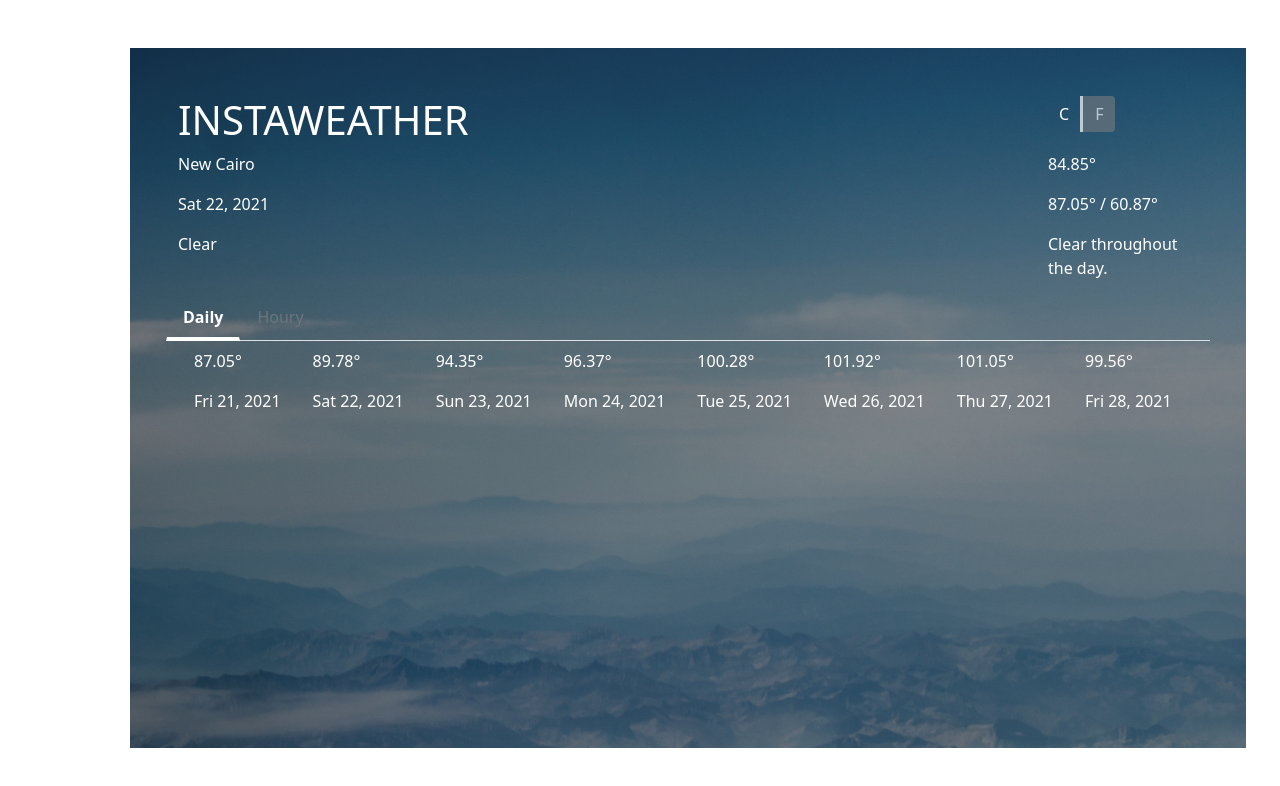
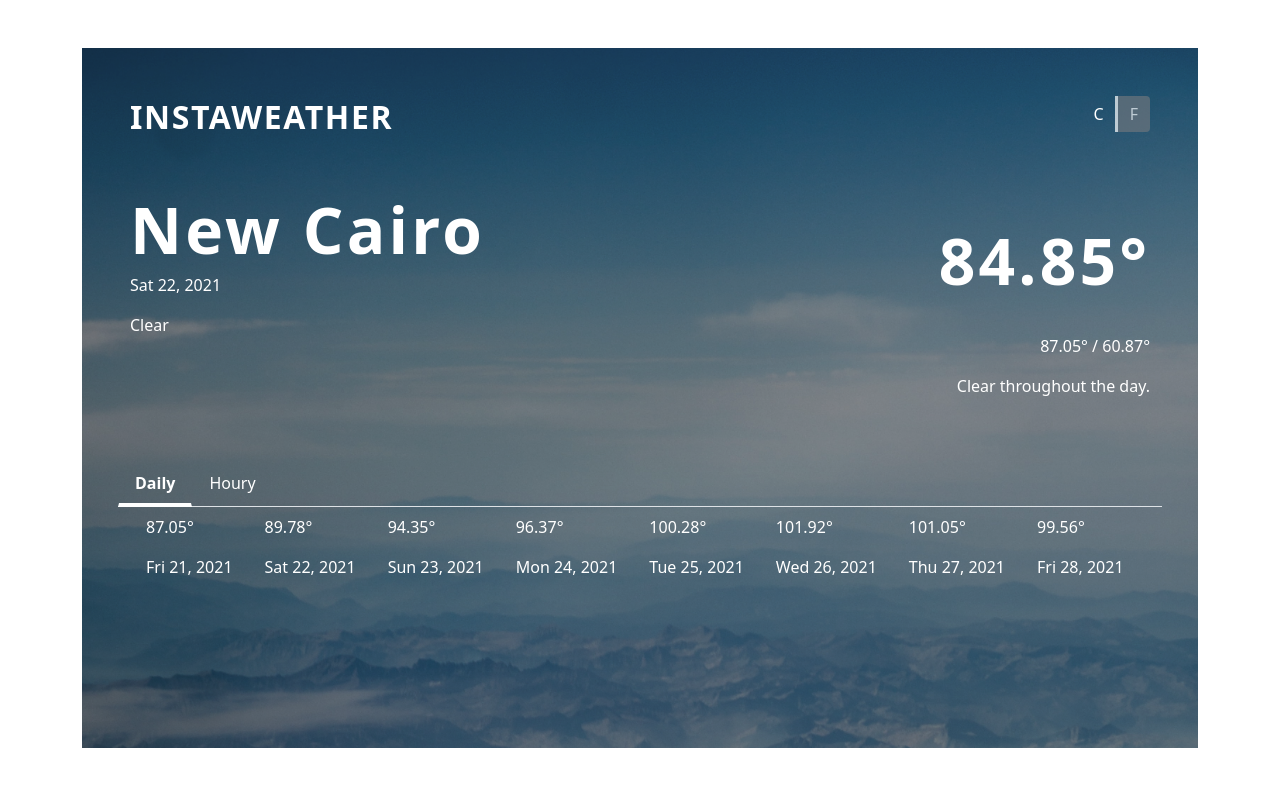
Before and after one commit to mahmoudgamie/weather-app, an Angular app: page / in a window 1280 px wide. Shown: the top 786 px of the page. Built offline with nearby package versions, Linux system fonts and the light colour scheme.

Commit message:
Enhance style and layout

```diff
--- a/src/app/weather-forecast-view/weather-forecast-view.component.css
+++ b/src/app/weather-forecast-view/weather-forecast-view.component.css
@@ -7,6 +7,22 @@
   background-size: cover;
 }
 
+.title {
+  font-style: normal;
+  font-weight: bold;
+  font-size: 2rem;
+  line-height: 42px;
+  letter-spacing: 0.05em;
+}
+
+.sub-title {
+  font-weight: 700;
+  font-style: normal;
+  font-size: 4rem;
+  line-height: 168.91px;
+  letter-spacing: 0.05em;
+}
+
 .active-tab {
   background-color: transparent;
   color: #fff !important;
@@ -14,8 +30,24 @@
   border-bottom: 4px solid #fff;
 }
 
-.btn-checked{
+.current-temp {
+  font-weight: 700;
+  font-style: normal;
+  font-size: 4rem;
+  line-height: 230px;
+  letter-spacing: 0.05em;
+}
+
+.btn-checked {
   background-color: #6c757d !important;
   border-left: 3px solid #fff !important;
   opacity: 0.7 !important;
 }
+
+.push-end {
+  text-align: end;
+}
+
+.date, .current-summary {
+  margin-top: -50px;
+}
--- a/src/app/weather-forecast-view/weather-forecast-view.component.html
+++ b/src/app/weather-forecast-view/weather-forecast-view.component.html
@@ -1,12 +1,12 @@
-<div class="container">
-    <div class="p-5 m-5 background">
+<div class="mt-5 container">
+    <div class="p-5 background">
     <div class="row">
       <div class="col-sm-10">
         <h1 class="title">
           INSTAWEATHER
         </h1>
       </div>
-      <div class="col-sm-2">
+      <div class="col-sm-2 push-end">
         <div class="btn-group" role="group" aria-label="Basic radio toggle button group">
           <input type="radio" class="btn-check" (click)="unit = 'C'" name="btnradio" id="btnradio1" autocomplete="off"
             [checked]="unit === 'C'">
@@ -19,30 +19,30 @@
       </div>
     </div>
     <div class="row">
-      <div class="col-sm-10">
+      <div class="col-sm-9">
         <div class="location">
-          <p>New Cairo</p>
-          <p>{{weatherData.currently.time * 1000 | date: "E d, y" }}</p>
+          <h2 class="sub-title">New Cairo</h2>
+          <p class="date">{{weatherData.currently.time * 1000 | date: "E d, y" }}</p>
           <p>{{weatherData.currently.summary}}</p>
         </div>
       </div>
-      <div class="col-sm-2">
-        <p class="degree">{{weatherData.currently.temperature | temeratureConverter : unit}}</p>
-        <p>
+      <div class="col-sm-3 push-end">
+        <h2 class="degree current-temp">{{weatherData.currently.temperature | temeratureConverter : unit}}</h2>
+        <p class="current-summary">
           <span class="degree">{{weatherData.daily.data[0].temperatureHigh | temeratureConverter: unit}}</span> /
           <span class="degree">{{weatherData.daily.data[0].temperatureLow | temeratureConverter: unit}}</span>
         </p>
         <p>{{weatherData.daily.data[0].summary}}</p>
       </div>
     </div>
-    <div class="row">
+    <div class="row mt-5">
       <ul class="nav nav-tabs">
         <li class="nav-item bg-transparent">
-          <a class="nav-link text-muted" [class.active-tab]="dataMode === 'daily'" (click)="dataMode = 'daily'"
+          <a class="nav-link text-white" [class.active-tab]="dataMode === 'daily'" (click)="dataMode = 'daily'"
             aria-current="page">Daily</a>
         </li>
         <li class="nav-item bg-transparent">
-          <a class="nav-link text-muted" [class.active-tab]="dataMode === 'hourly'"
+          <a class="nav-link text-white" [class.active-tab]="dataMode === 'hourly'"
             (click)="dataMode = 'hourly'">Houry</a>
         </li>
       </ul>
```
